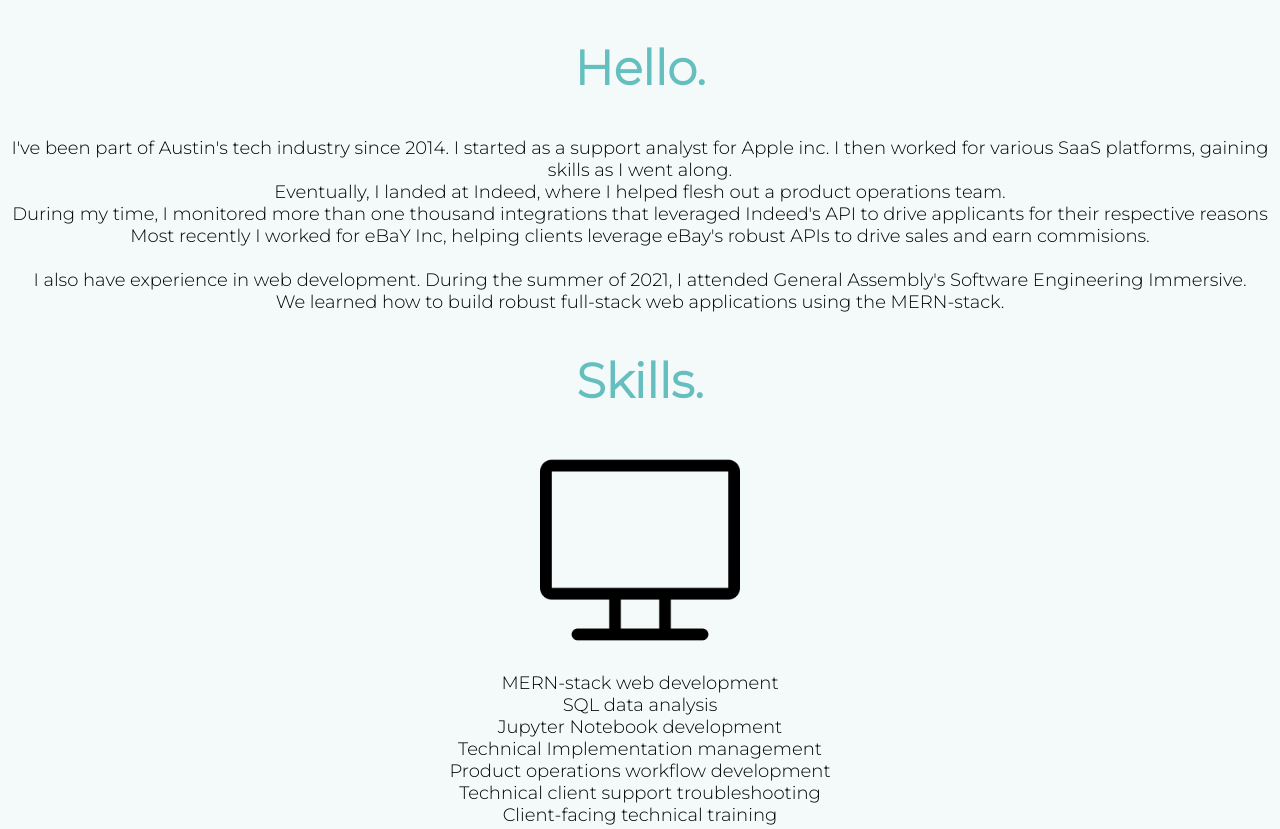
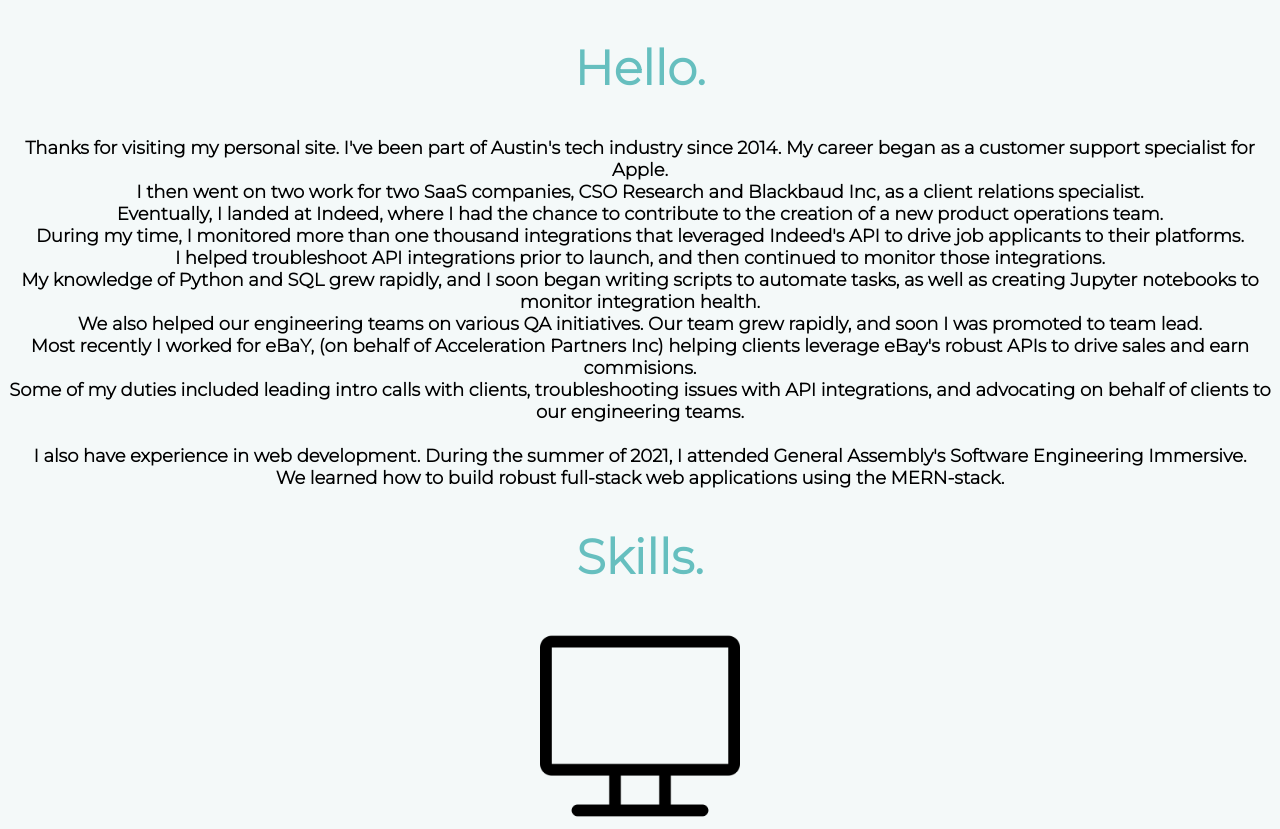
Before and after one commit to rcordero01/Bio, a plain HTML site: page index.html in a window 1280 px wide. Shown: the part 1020-1849 px from the top of the page. Drawn offline with Linux system fonts and the light colour scheme.

Commit message:
Adds more to about me section

```diff
--- a/css/styles.css
+++ b/css/styles.css
@@ -21,7 +21,7 @@
 font-family: verdana, sans-serif;
 }
 p{
-  font-size: large;  font-weight: 100;
+  font-size: large;
 }
 .bottom-cloud{
   position: absolute;
@@ -65,3 +65,6 @@
 .programmer{
   font-weight: normal;
 }
+.about-me{
+  border: 1px ;
+}
--- a/index.html
+++ b/index.html
@@ -7,7 +7,7 @@
     <link rel="icon" href="images/favicon.ico">
     <link rel="preconnect" href="https://fonts.gstatic.com">
     <link href="https://fonts.googleapis.com/css2?family=Caveat&family=Montserrat:wght@300&family=Satisfy&display=swap" rel="stylesheet">
-    <!-- <script type="module" src="index.js"></script> -->
+    <script src="index.js"> </script>
   </head>
   <body>
     <!-- <button id="dangerous-button">Break Me</button> -->
@@ -21,10 +21,15 @@
       <div class="profile">
         <img class="profile1" src="images/Me_profile.png" alt="">
         <h2>Hello.</h2>
-        <p>I've been part of Austin's tech industry since 2014. I started as a support analyst for Apple inc. I then worked for various SaaS platforms, gaining skills as I went along.
-          <br>Eventually, I landed at Indeed, where I helped flesh out a product operations team.
-          <br>During my time, I monitored more than one thousand integrations that leveraged Indeed's API to drive applicants for their respective reasons
-          <br> Most recently I worked for eBaY Inc, helping clients leverage eBay's robust APIs to drive sales and earn commisions.
+          <p class="about-me">Thanks for visiting my personal site. I've been part of Austin's tech industry since 2014. My career began as a customer support specialist for Apple.
+          <br>I then went on two work for two SaaS companies, CSO Research and Blackbaud Inc, as a client relations specialist.
+          <br>Eventually, I landed at Indeed, where I had the chance to contribute to the creation of a new product operations team.
+          <br>During my time, I monitored more than one thousand integrations that leveraged Indeed's API to drive job applicants to their platforms.
+          <br>I helped troubleshoot API integrations prior to launch, and then continued to monitor those integrations.
+          <br>My knowledge of Python and SQL grew rapidly, and I soon began writing scripts to automate tasks, as well as creating Jupyter notebooks to monitor integration health.
+          <br>We also helped our engineering teams on various QA initiatives. Our team grew rapidly, and soon I was promoted to team lead.
+          <br> Most recently I worked for eBaY, (on behalf of Acceleration Partners Inc) helping clients leverage eBay's robust APIs to drive sales and earn commisions.
+          <br>Some of my duties included leading intro calls with clients, troubleshooting issues with API integrations, and advocating on behalf of clients to our engineering teams.
           <br>
           <br>
           I also have experience in web development. During the summer of 2021, I attended General Assembly's Software Engineering Immersive.
--- a/index.js
+++ /dev/null
@@ -1,6 +0,0 @@
-// //
-
-// import breakWebPage from "website-breaker";
-
-// document.getElementById("dangerous-button")
-//         .addEventListener("click", () => breakWebPage());
```
